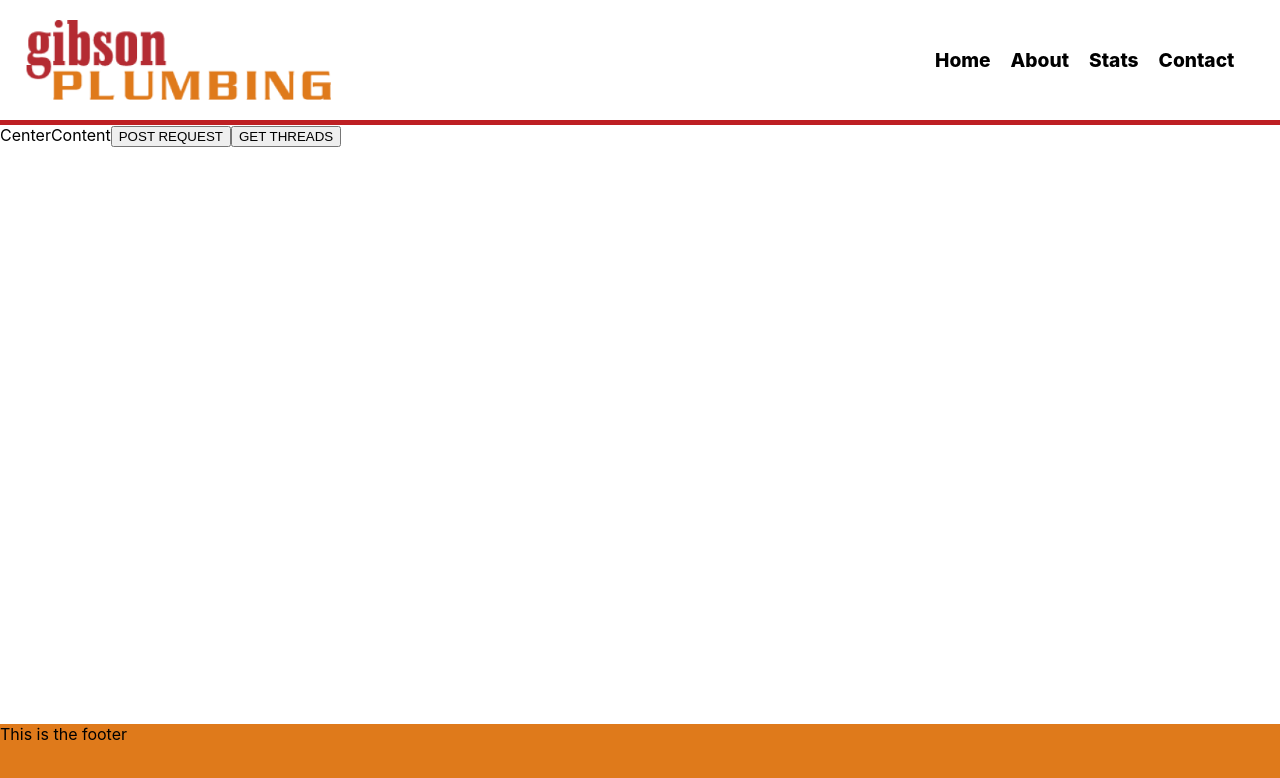
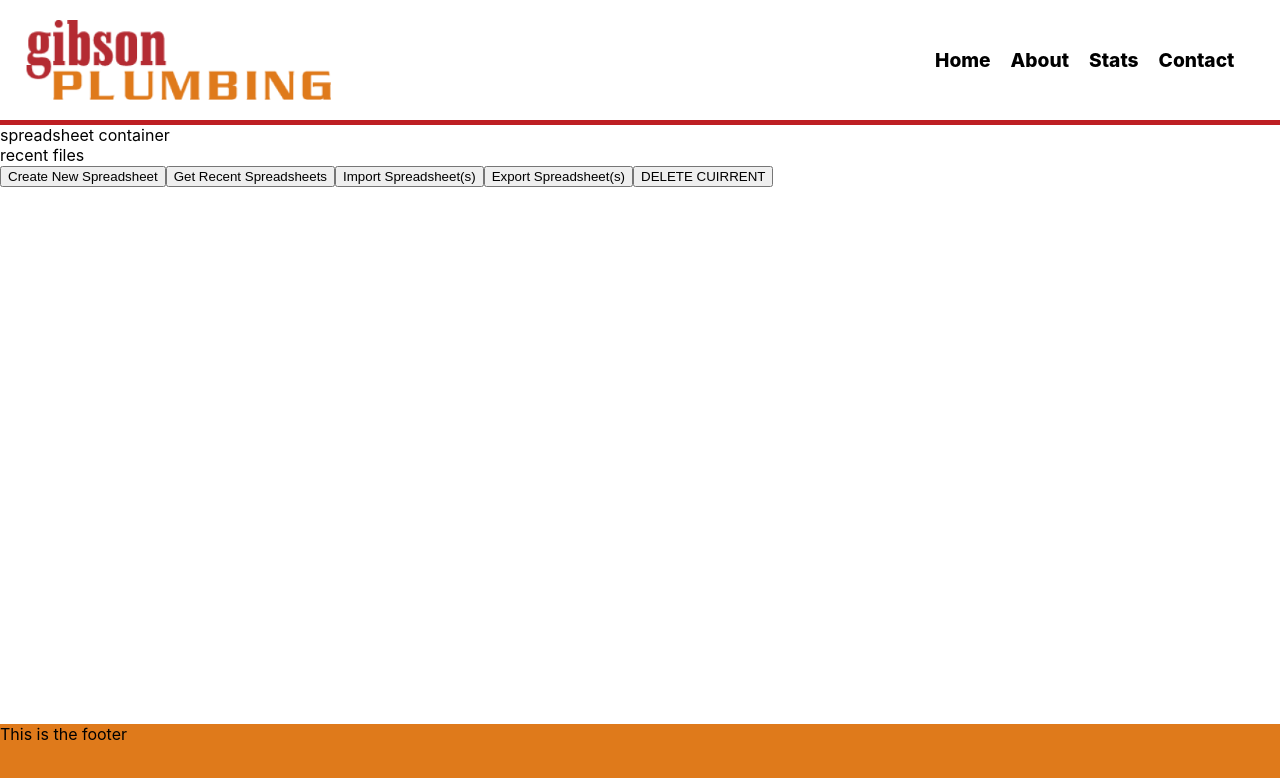
Before and after one commit to JS-goose/gibson-code-challenge, a React (Create React App) app: page / in a window 1280 px wide. Shown: the top 778 px of the page. Built offline with nearby package versions, Linux system fonts and the light colour scheme; no server answers.

Commit message:
added placeholder buttons

```diff
--- a/src/components/CenterContent/CenterContent.js
+++ b/src/components/CenterContent/CenterContent.js
@@ -54,9 +54,13 @@ class CenterContent extends Component {
     render() {
         return (
             <article id={styles['center-content-container']}>
-                CenterContent
-                <button onClick={this.makePostRequest}>POST REQUEST</button>
-                <button onClick={this.getThreads}>GET THREADS</button>
+                <div id={styles['spreadsheet-container']}>spreadsheet container</div>
+                <div id={styles['recent-files-container']}>recent files</div>
+                <button onClick={this.makePostRequest}>Create New Spreadsheet</button>
+                <button onClick={this.getThreads}>Get Recent Spreadsheets</button>
+                <button>Import Spreadsheet(s)</button>
+                <button>Export Spreadsheet(s)</button>
+                <button>DELETE CUIRRENT</button>
             </article>
         )
     }
```
